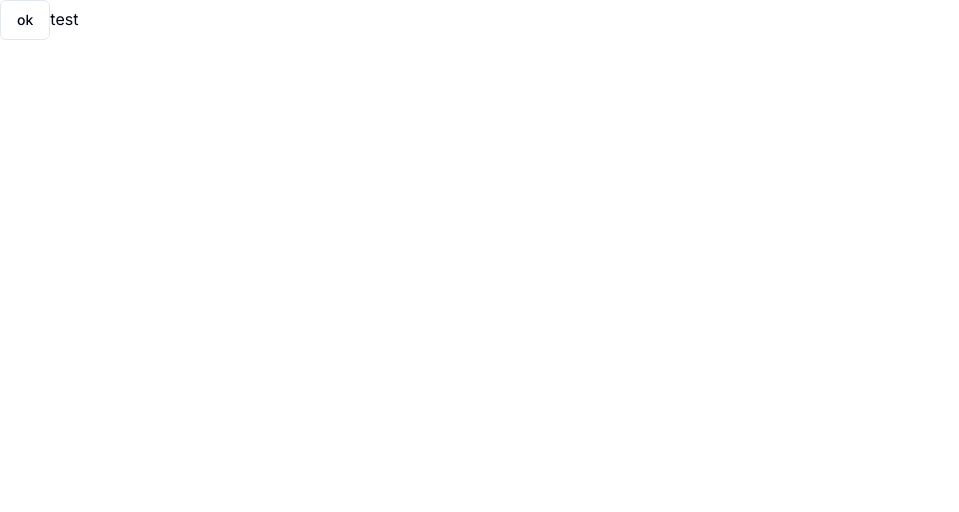
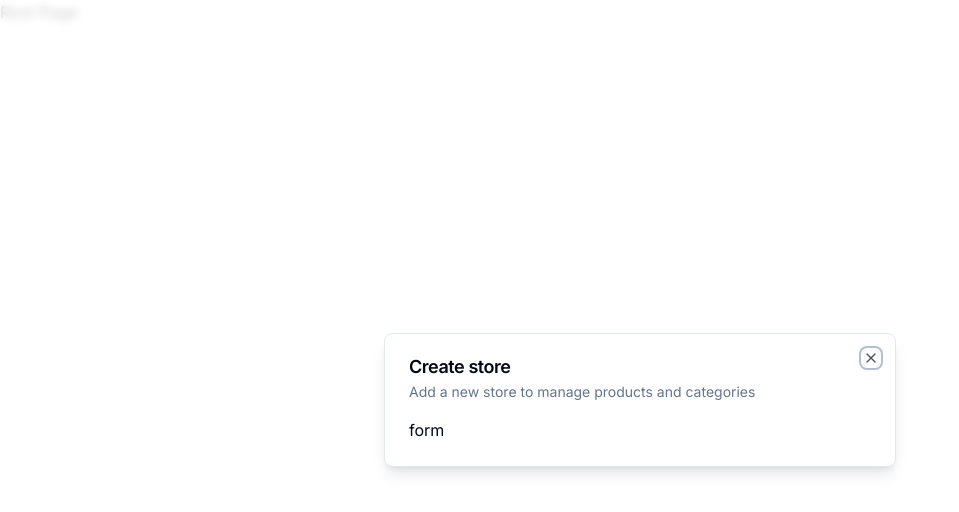
Before and after one commit to vitalii-minchuk/shop-app, a Next.js app: page / in a window 1280 px wide. Shown: the top 512 px of the page, without its empty margins (0-959 px from the left). Built offline with nearby package versions, Linux system fonts and the light colour scheme.

Commit message:
add store modal

```diff
--- a/app/(root)/page.tsx
+++ b/app/(root)/page.tsx
@@ -1,9 +1,23 @@
-import { Button } from "@/components/ui/button";
+"use client"
+
+import { useEffect } from "react";
+
+import { Modal } from "@/components/ui/modal";
+import { useStoreModal } from "@/hooks/use-store-modal";
 
 export default function Home() {
-    return (
-      <main>
-        <Button variant="outline">ok</Button>test
-      </main>
-    )
-  }
+  const isOpen = useStoreModal(state => state.isOpen)
+  const onOpen = useStoreModal(state => state.onOpen)
+
+  useEffect(() => {
+    if (!isOpen) {
+      onOpen()
+    }
+  }, [isOpen, onOpen])
+
+  return (
+    <main>
+      Root Page
+    </main>
+  )
+}
--- /dev/null
+++ b/components/modals/store-modal.tsx
@@ -0,0 +1,18 @@
+"use client"
+
+import { Modal } from "@/components/ui/modal"
+import { useStoreModal } from "@/hooks/use-store-modal"
+
+export const StoreModal = () => {
+    const storeModal = useStoreModal()
+  return (
+    <Modal
+        title="Create store"
+        description="Add a new store to manage products and categories"
+        isOpen={storeModal.isOpen}
+        onClose={storeModal.onClose}
+    >
+        form
+    </Modal>
+  )
+}
--- /dev/null
+++ b/components/ui/dialog.tsx
@@ -0,0 +1,123 @@
+"use client"
+
+import * as React from "react"
+import * as DialogPrimitive from "@radix-ui/react-dialog"
+import { X } from "lucide-react"
+
+import { cn } from "@/lib/utils"
+
+const Dialog = DialogPrimitive.Root
+
+const DialogTrigger = DialogPrimitive.Trigger
+
+const DialogPortal = ({
+  className,
+  ...props
+}: DialogPrimitive.DialogPortalProps) => (
+  <DialogPrimitive.Portal className={cn(className)} {...props} />
+)
+DialogPortal.displayName = DialogPrimitive.Portal.displayName
+
+const DialogOverlay = React.forwardRef<
+  React.ElementRef<typeof DialogPrimitive.Overlay>,
+  React.ComponentPropsWithoutRef<typeof DialogPrimitive.Overlay>
+>(({ className, ...props }, ref) => (
+  <DialogPrimitive.Overlay
+    ref={ref}
+    className={cn(
+      "fixed inset-0 z-50 bg-background/80 backdrop-blur-sm data-[state=open]:animate-in data-[state=closed]:animate-out data-[state=closed]:fade-out-0 data-[state=open]:fade-in-0",
+      className
+    )}
+    {...props}
+  />
+))
+DialogOverlay.displayName = DialogPrimitive.Overlay.displayName
+
+const DialogContent = React.forwardRef<
+  React.ElementRef<typeof DialogPrimitive.Content>,
+  React.ComponentPropsWithoutRef<typeof DialogPrimitive.Content>
+>(({ className, children, ...props }, ref) => (
+  <DialogPortal>
+    <DialogOverlay />
+    <DialogPrimitive.Content
+      ref={ref}
+      className={cn(
+        "fixed left-[50%] top-[50%] z-50 grid w-full max-w-lg translate-x-[-50%] translate-y-[-50%] gap-4 border bg-background p-6 shadow-lg duration-200 data-[state=open]:animate-in data-[state=closed]:animate-out data-[state=closed]:fade-out-0 data-[state=open]:fade-in-0 data-[state=closed]:zoom-out-95 data-[state=open]:zoom-in-95 data-[state=closed]:slide-out-to-left-1/2 data-[state=closed]:slide-out-to-top-[48%] data-[state=open]:slide-in-from-left-1/2 data-[state=open]:slide-in-from-top-[48%] sm:rounded-lg md:w-full",
+        className
+      )}
+      {...props}
+    >
+      {children}
+      <DialogPrimitive.Close className="absolute right-4 top-4 rounded-sm opacity-70 ring-offset-background transition-opacity hover:opacity-100 focus:outline-none focus:ring-2 focus:ring-ring focus:ring-offset-2 disabled:pointer-events-none data-[state=open]:bg-accent data-[state=open]:text-muted-foreground">
+        <X className="h-4 w-4" />
+        <span className="sr-only">Close</span>
+      </DialogPrimitive.Close>
+    </DialogPrimitive.Content>
+  </DialogPortal>
+))
+DialogContent.displayName = DialogPrimitive.Content.displayName
+
+const DialogHeader = ({
+  className,
+  ...props
+}: React.HTMLAttributes<HTMLDivElement>) => (
+  <div
+    className={cn(
+      "flex flex-col space-y-1.5 text-center sm:text-left",
+      className
+    )}
+    {...props}
+  />
+)
+DialogHeader.displayName = "DialogHeader"
+
+const DialogFooter = ({
+  className,
+  ...props
+}: React.HTMLAttributes<HTMLDivElement>) => (
+  <div
+    className={cn(
+      "flex flex-col-reverse sm:flex-row sm:justify-end sm:space-x-2",
+      className
+    )}
+    {...props}
+  />
+)
+DialogFooter.displayName = "DialogFooter"
+
+const DialogTitle = React.forwardRef<
+  React.ElementRef<typeof DialogPrimitive.Title>,
+  React.ComponentPropsWithoutRef<typeof DialogPrimitive.Title>
+>(({ className, ...props }, ref) => (
+  <DialogPrimitive.Title
+    ref={ref}
+    className={cn(
+      "text-lg font-semibold leading-none tracking-tight",
+      className
+    )}
+    {...props}
+  />
+))
+DialogTitle.displayName = DialogPrimitive.Title.displayName
+
+const DialogDescription = React.forwardRef<
+  React.ElementRef<typeof DialogPrimitive.Description>,
+  React.ComponentPropsWithoutRef<typeof DialogPrimitive.Description>
+>(({ className, ...props }, ref) => (
+  <DialogPrimitive.Description
+    ref={ref}
+    className={cn("text-sm text-muted-foreground", className)}
+    {...props}
+  />
+))
+DialogDescription.displayName = DialogPrimitive.Description.displayName
+
+export {
+  Dialog,
+  DialogTrigger,
+  DialogContent,
+  DialogHeader,
+  DialogFooter,
+  DialogTitle,
+  DialogDescription,
+}
--- /dev/null
+++ b/components/ui/modal.tsx
@@ -0,0 +1,45 @@
+"use client"
+
+import {
+    Dialog,
+    DialogContent,
+    DialogDescription,
+    DialogHeader,
+    DialogTitle
+} from "@/components/ui/dialog"
+
+interface ModalProps {
+    title: string
+    description: string
+    isOpen: boolean
+    onClose: () => void
+    children?: React.ReactNode
+}
+
+export const Modal: React.FC<ModalProps> = ({
+    title,
+    description,
+    isOpen,
+    onClose,
+    children
+}) => {
+    const onChange = (open: boolean) => {
+        if (!open) {
+            onClose()
+        }
+    }
+
+  return (
+    <Dialog open={isOpen} onOpenChange={onChange}>
+        <DialogContent>
+            <DialogHeader>
+                <DialogTitle>{title}</DialogTitle>
+                <DialogDescription>{description}</DialogDescription>
+            </DialogHeader>
+            <div>
+                {children}
+            </div>
+        </DialogContent>
+    </Dialog>
+  )
+}
--- /dev/null
+++ b/hooks/use-store-modal.tsx
@@ -0,0 +1,13 @@
+import { create } from "zustand";
+
+interface IUseStoreModal {
+    isOpen: boolean
+    onOpen: () => void
+    onClose: () => void
+}
+
+export const useStoreModal = create<IUseStoreModal>((set) => ({
+    isOpen: false,
+    onOpen: () => set({isOpen: true}),
+    onClose: () => set({isOpen: false})
+}))
--- a/package.json
+++ b/package.json
@@ -10,6 +10,7 @@
   },
   "dependencies": {
     "@clerk/nextjs": "^4.21.15",
+    "@radix-ui/react-dialog": "^1.0.4",
     "@radix-ui/react-slot": "^1.0.2",
     "@types/node": "20.4.2",
     "@types/react": "18.2.15",
@@ -27,6 +28,7 @@
     "tailwind-merge": "^1.14.0",
     "tailwindcss": "3.3.3",
     "tailwindcss-animate": "^1.0.6",
-    "typescript": "5.1.6"
+    "typescript": "5.1.6",
+    "zustand": "^4.3.9"
   }
 }
--- /dev/null
+++ b/providers/modal-provider.tsx
@@ -0,0 +1,21 @@
+"use client"
+
+import { useEffect, useState } from "react"
+
+import { StoreModal } from "@/components/modals/store-modal"
+
+export const ModalProvider = () => {
+    const [isMounted, setIsMounted] = useState(false)
+
+    useEffect(() => {
+        setIsMounted(true)
+    }, [])
+
+    if (!isMounted) return null
+
+    return (
+        <>
+            <StoreModal />
+        </>
+    )
+}
```
Also changed, not shown: app/layout.tsx (+5 -2 lines), providers/auth-provider.tsx (renamed from providers/AuthProvider.tsx), 1 other file (tests, documents, lock files or other folders).
